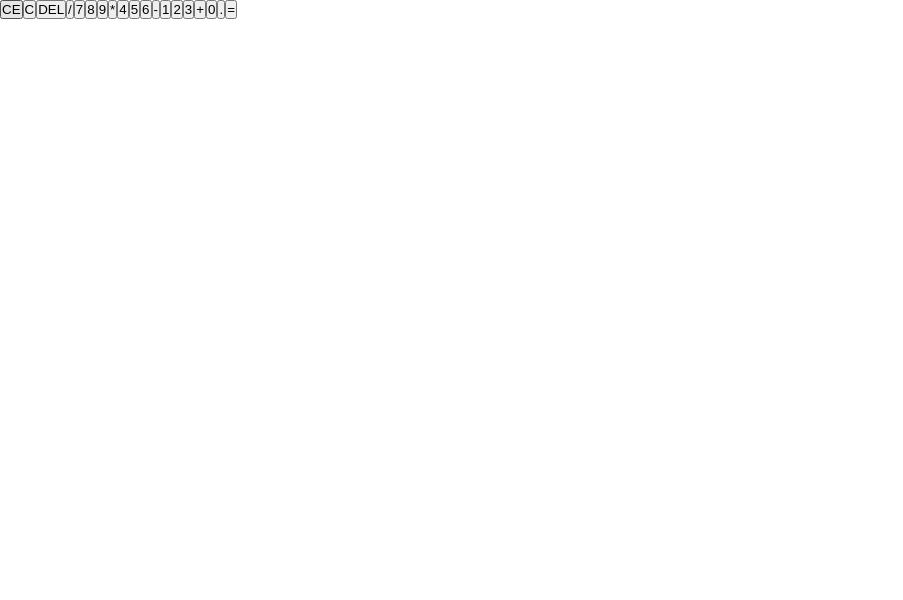
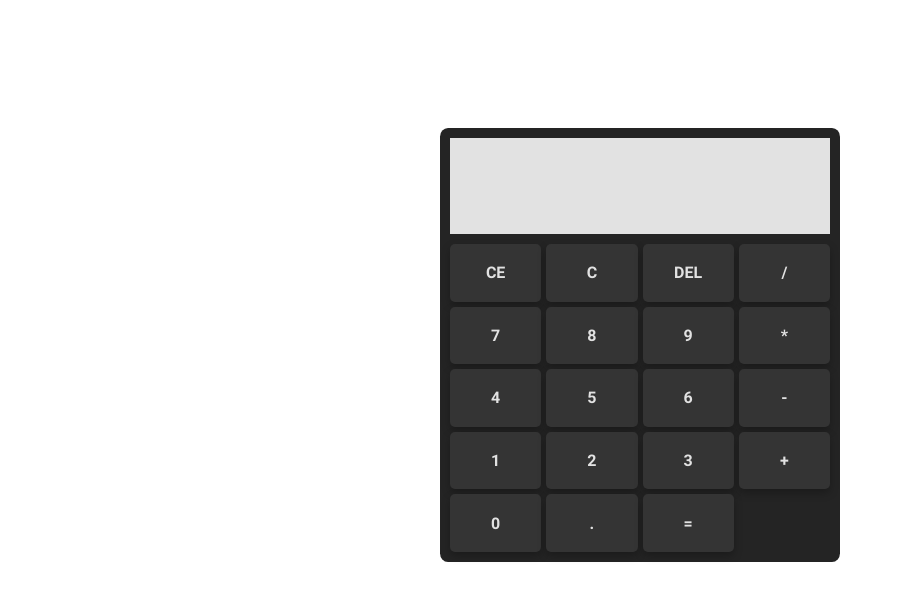
Before and after one commit to IngoMiranda/Calculadora-Simples, a plain HTML site: page index.html in a window 1280 px wide. Shown: the whole page, without its empty margins (0-903 px from the left). Drawn offline with Linux system fonts and the light colour scheme.

Commit message:
ajuste layout, criando grid

```diff
--- a/style.css
+++ b/style.css
@@ -9,3 +9,55 @@
     src: url(font/Roboto-Bold.ttf);
     font-weight: 700;
 }
+body{
+
+}
+#corpo{
+    width: 400px;
+    height: auto;
+    display: grid;
+    row-gap: 10px;
+    grid-template-rows: 1fr 1fr 1fr 1fr;
+    margin: 0 auto;
+    margin-top: 10%;
+    padding: 10px;
+    border-radius: 2%;
+    background-color: #242424;
+}
+
+#corpo > #display{
+    width: 100%;
+    height: 6rem;
+    background-color: #E2E2E2;
+}
+
+#tec{
+    width: 100%;
+    display: grid;
+    justify-content: center;
+    grid-template-columns: 1fr 1fr 1fr 1fr;
+    grid-row: 2/ 5;
+    gap: 5px;
+
+
+
+
+}
+
+#tec > #buttons  {
+    width: 100%;
+    color: #E2E2E2;
+    font-size: 1rem;
+    font-family: "Roboto", sans-serif;
+    font-weight: 700;
+    border: none;
+    background: #343434;
+    box-shadow: 0px 4px 9px rgba(0, 0, 0, 0.25);
+    border-radius: 5px;
+
+}
+
+#oi{
+    display: grid;
+    grid-row: 3/ 5;
+}
--- a/tag.js
+++ b/tag.js
@@ -5,6 +5,7 @@ function createTags(){
     let body = document.querySelector('body');
     let main = document.createElement('main');
     let display = document.createElement('div');
+    let teclas = document.createElement('div');
     let monitor = document.createElement('p');
     const valueText = [
 
@@ -16,6 +17,7 @@ function createTags(){
     //criação de id e class
 
     main.setAttribute("id","corpo");
+    teclas.setAttribute("id","tec");
     display.setAttribute("id","display");
     monitor.setAttribute("id","monitor");
 
@@ -24,16 +26,16 @@ function createTags(){
 
     display.appendChild(monitor);
     main.appendChild(display);
+    main.appendChild(teclas);
     body.appendChild(main);
+
 
     for( let i = 0; i < 19; i++ ){
 
         let buttons = document.createElement('button');
         buttons.setAttribute("id", "buttons");
-        main.appendChild(buttons);
+        teclas.appendChild(buttons);
         buttons.innerHTML = valueText[i];
-
-
 
     }
 
@@ -41,5 +43,4 @@ function createTags(){
 
 
 
-
 }
```
